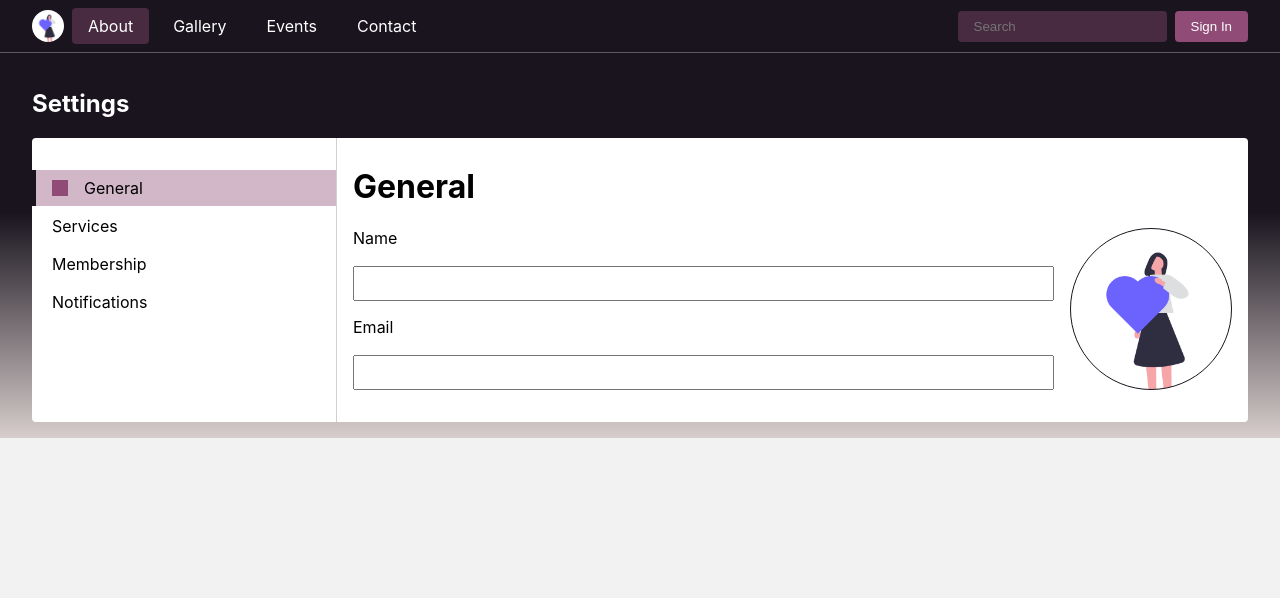
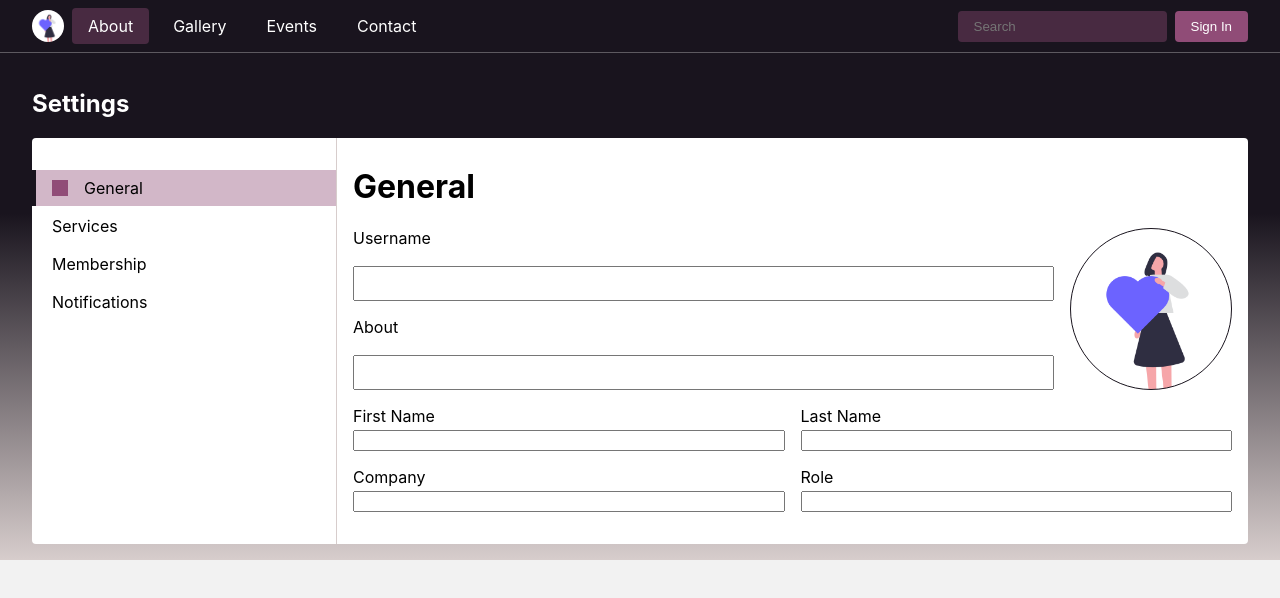
Before and after one commit to JuliaCMint/design-system, a React (Create React App) app: page / in a window 1280 px wide. Shown: the top 598 px of the page. Built offline with nearby package versions, Linux system fonts and the light colour scheme.

Commit message:
added more input fields

```diff
--- a/src/components/GeneralContent.jsx
+++ b/src/components/GeneralContent.jsx
@@ -2,6 +2,7 @@ import { Logo } from "./Logo";
 import { GridLayers } from "./patterns/GridLayers";
 import { Split } from "./patterns/Split";
 import logoImg from "../images/girl.png";
+import { GridColumns } from "./patterns/GridColumns";
 
 const GeneralContent = () => {
   const LabeledInput = ({ label, children }) => {
@@ -17,15 +18,30 @@ const GeneralContent = () => {
     <GridLayers>
       <Split gap="l" fraction="auto-end">
         <GridLayers>
-          <LabeledInput label="Name">
+          <LabeledInput label="Username">
             <input type="text" />
           </LabeledInput>
-          <LabeledInput label="Email">
-            <input type="email" />
+          <LabeledInput label="About">
+            <input type="text" />
           </LabeledInput>
         </GridLayers>
         <Logo image={logoImg} size="10rem" border="1px solid #19141e" />
       </Split>
+
+      <GridColumns gap="l" columns={2}>
+        <LabeledInput label="First Name">
+          <input type="text" />
+        </LabeledInput>
+        <LabeledInput label="Last Name">
+          <input type="text" />
+        </LabeledInput>
+        <LabeledInput label="Company">
+          <input type="text" />
+        </LabeledInput>
+        <LabeledInput label="Role">
+          <input type="text" />
+        </LabeledInput>
+      </GridColumns>
     </GridLayers>
   );
 };
```
